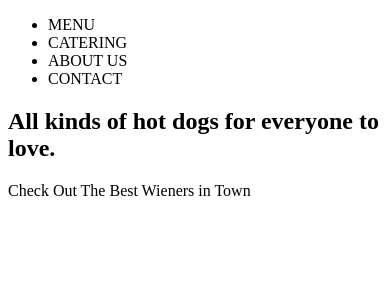
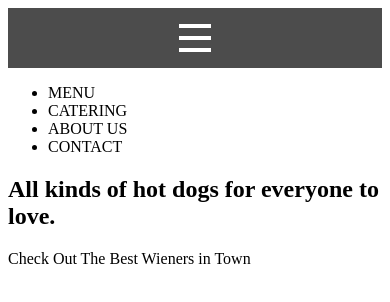
Before and after one commit to aldenmolina/Best-Hot-Dog, a plain HTML site: page index.html in a window 390 px wide. Drawn offline with Linux system fonts and the light colour scheme.

Commit message:
hamburger lines

```diff
--- a/index.html
+++ b/index.html
@@ -25,9 +25,9 @@
         <nav id="nav-container">
             <div class="navbar">
                 <div class="hamburger">
-                    <span class="line"></span>
-                    <span class="line"></span>
-                    <span class="line"></span>
+                    <span class="burger-line"></span>
+                    <span class="burger-line"></span>
+                    <span class="burger-line"></span>
                 </div>
                 <ul class="nav-list">
                     <li><a class="nav-link">MENU</a></li>
--- a/style.css
+++ b/style.css
@@ -0,0 +1,26 @@
+/* Hamburger */
+.hamburger {
+    background: rgba(0,0,0,0.7);
+    padding: 0.5rem;
+}
+
+.burger-line {
+    width: 2rem;
+    height: 4px;
+    display: block;
+    background: white;
+    margin: 0.5rem auto;
+    transition: all 0.3s ease-in-out;
+}
+
+.is-active .line:nth-child(1) {
+    transform: translateY(12px) rotate(45deg);
+}
+
+.is-active .line:nth-child(2) {
+    opacity: 0;
+}
+
+.is-active .line:nth-child(3) {
+    transform: translateY(-12px) rotate(-45deg);
+}
```
Also changed, not shown: main.js (added).
